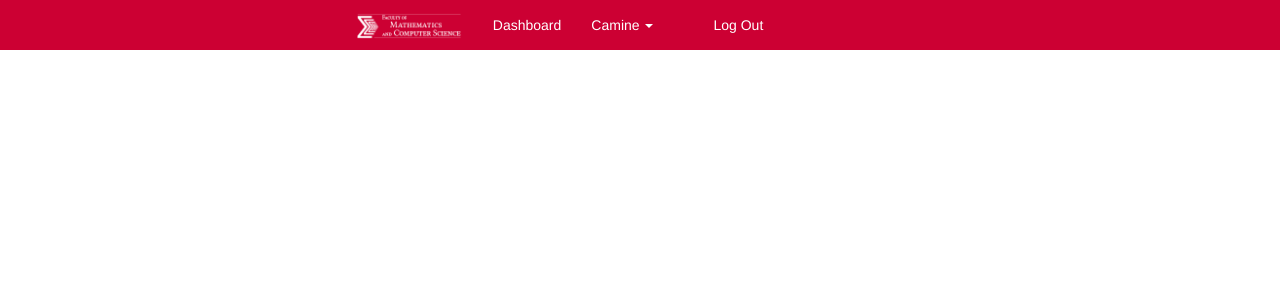
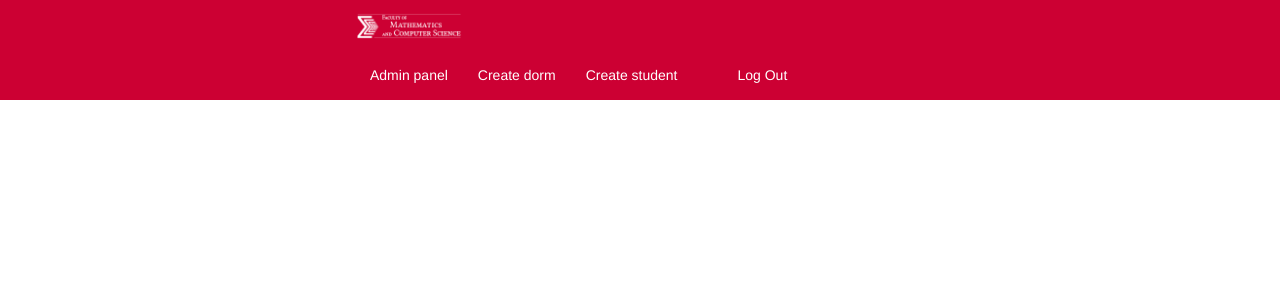
Before and after one commit to alexugoku/housing-service, a Django app: page /admin_panel/ in a window 1280 px wide. Shown: the top 300 px of the page. Run offline with Django 3.2, Linux system fonts and the light colour scheme; the visitor is signed in with stand-in values (Sample User, id 1); data that the repository does not hold is empty; some libraries are stand-ins or nearby versions.

Commit message:
- multiple things

```diff
--- a/accommodations/templates/_admin_layout.html
+++ b/accommodations/templates/_admin_layout.html
@@ -20,18 +20,9 @@
         </div>
         <div class="collapse navbar-collapse">
             <ul class="nav navbar-nav pull-left">
-                <li><a href="{% url 'index' %}">Dashboard</a></li>
-                <li>
-                     <a class="dropdown-toggle"  id="dropdownMenu1" data-toggle="dropdown" href="" >
-                           Camine
-                        <span class="caret"></span>
-                      </a>
-                      <ul class="dropdown-menu" role="menu" aria-labelledby="dropdownMenu1">
-                        {% for camin in camine %}
-                            <li role="presentation"><a role="menuitem" tabindex="-1" href="{% url 'camine' %}">{{camin.name}}</a></li>
-                        {% endfor %}
-                      </ul>
-                 </li>
+                <li><a href="{% url 'admin_panel' %}">Admin panel</a></li>
+                 <li><a href="{% url 'create_dorm' %}">Create dorm</a></li>
+                 <li><a href="{% url 'create_student' %}">Create student</a></li>
                 {% if user.is_authenticated %}
                 <li><a href="#">{{user.username}}</a></li>
                 <li><a href="{% url 'logout' %}">Log Out</a></li>
--- a/accommodations/urls.py
+++ b/accommodations/urls.py
@@ -10,8 +10,8 @@
     url(r'^$', 'accommodations.views.index', name='index'),
     url(r'^camine/$', camine, name='camine'),
     url(r'^admin_panel/$', admin_panel, name='admin_panel'),
-    url(r'^admin_panel/dorms/$', create_dorm, name='create_dorms'),
-    url(r'^admin_panel/student/$', create_student, name='create_student'),
+    url(r'^create_dorm/$', create_dorm, name='create_dorm'),
+    url(r'^create_student/$', create_student, name='create_student'),
     url(r'^$', 'accommodations.views.index', name='camin'),
     url(r'^accounts/login/$', login_view, name='login'),
     url(r'^accounts/logout/$', logout_view, name='logout'),
--- a/accommodations/views.py
+++ b/accommodations/views.py
@@ -44,7 +44,7 @@
     context = {
         'camin_form': camin_form,
     }
-    return render(request, 'admin_panel.html', context)
+    return render(request, 'create_dorm.html', context)
 
 @login_required
 def create_student(request):
@@ -58,13 +58,13 @@
     context = {
         'student_form': student_form,
     }
-    return render(request, 'admin_panel.html', context)
+    return render(request, 'create_student.html', context)
 
 @login_required
 def admin_panel(request):
-    applications = Application.objects.all
+    applications = Application.objects.all()
     context = {
-        'app': applications,
+        'applications': applications,
     }
     return render(request, 'admin_panel.html', context)
 
```
